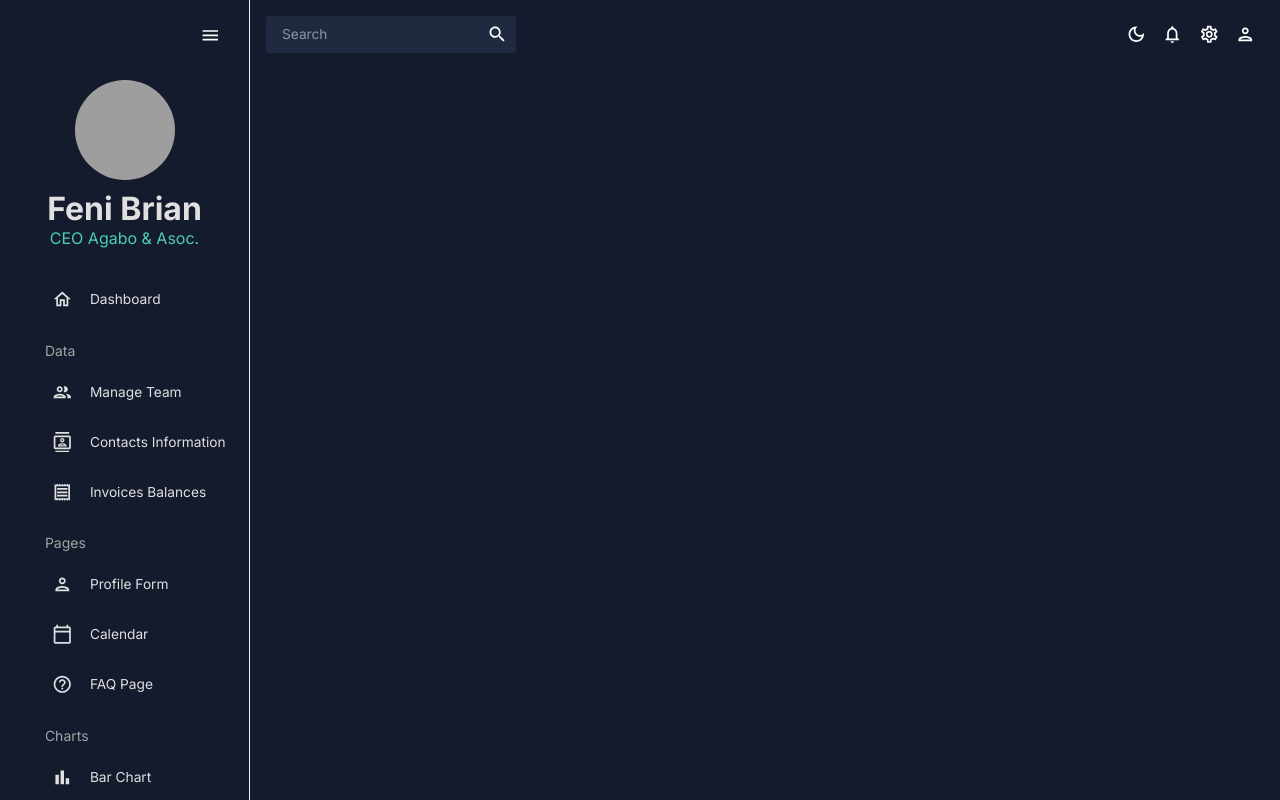
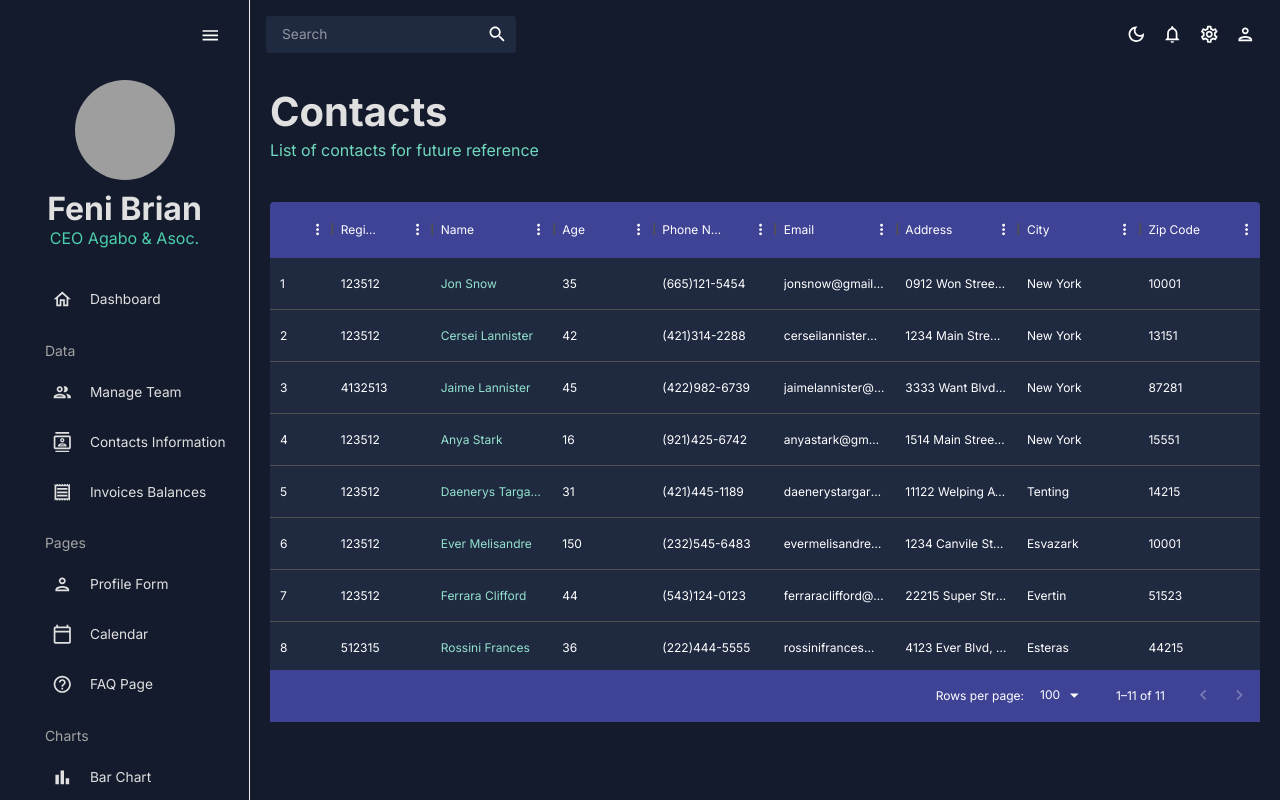
Before and after one commit to feni-brian/Honco, a React (Create React App) app: page /contacts in a window 1280 px wide. Shown: the top 800 px of the page. Built offline with nearby package versions, Linux system fonts and the light colour scheme; grey boxes are pictures that could not be loaded; the HTML template or start-up script is replaced by a standard one.

Commit message:
Added Contacts scene.

```diff
--- a/src/App.js
+++ b/src/App.js
@@ -1,6 +1,7 @@
 import { CssBaseline, ThemeProvider } from "@mui/material";
 import { useState } from "react";
 import { Route, Routes } from "react-router-dom";
+import Contacts from "./modules/contacts";
 import SideBar from "./modules/global/Sidebar";
 import TopBar from "./modules/global/Topbar";
 import Team from "./modules/team";
@@ -21,7 +22,7 @@
 						<Routes>
 							<Route path="/" element={<></>} />
 							<Route path="/team" element={<Team />} />
-							<Route path="/contacts" element={<></>} />
+							<Route path="/contacts" element={<Contacts />} />
 							<Route path="/invoices" element={<></>} />
 							<Route path="/form" element={<></>} />
 							<Route path="/bar" element={<></>} />
--- /dev/null
+++ b/src/modules/contacts/index.jsx
@@ -0,0 +1,95 @@
+import { Box, useTheme } from "@mui/material";
+import { DataGrid, GridToolbar } from "@mui/x-data-grid";
+import Header from "../../components/header";
+import { mockDataContacts } from "../../data/mock-data";
+import { tokens } from "../../theme";
+
+const Contacts = () => {
+	const theme = useTheme();
+	const colours = tokens(theme.palette.mode);
+
+	const columns = [
+		{
+			field: "id",
+			headerName: "ID",
+			flex: 0.5,
+		},
+		{
+			field: "registrarId",
+			headerName: "Registrar ID",
+		},
+		{
+			field: "name",
+			headerName: "Name",
+			flex: 1,
+			cellClassName: "name-column--cell",
+		},
+		{
+			field: "age",
+			headerName: "Age",
+			type: "number",
+			headerAlign: "left",
+			align: "left",
+		},
+		{
+			field: "phone",
+			headerName: "Phone Number",
+			flex: 1,
+		},
+		{
+			field: "email",
+			headerName: "Email",
+			flex: 1,
+		},
+		{
+			field: "address",
+			headerName: "Address",
+			flex: 1,
+		},
+		{
+			field: "city",
+			headerName: "City",
+			flex: 1,
+		},
+		{
+			field: "zipCode",
+			headerName: "Zip Code",
+			flex: 1,
+		},
+	];
+
+	return (
+		<Box m="20px">
+			<Header title="Contacts" subtitle="List of contacts for future reference" />
+			<Box
+				m="40px 0 0 0"
+				height="65vh"
+				sx={{
+					"& .MuiDataGrid-root": { border: "none" },
+					"& .MuiDataGrid-cell": { borderBottom: "none" },
+					"& .name-column--cell": { color: colours.greenAccent[300] },
+					"& .MuiDataGrid-columnHeaders": {
+						backgroundColor: colours.blueAccent[700],
+						borderBottom: "none",
+					},
+					"& .MuiDataGrid-virtualScroller": { backgroundColor: colours.primary[400] },
+					"& .MuiDataGrid-footerContainer": {
+						borderTop: "none",
+						backgroundColor: colours.blueAccent[700],
+					},
+					"& .MuiDataGrid-toolbarContainer .MuiButton-text": {
+						color: `${colours.grey[100]} !important`,
+					},
+				}}
+			>
+				<DataGrid
+					rows={mockDataContacts}
+					columns={columns}
+					slots={{ Toolbar: GridToolbar }}
+				/>
+			</Box>
+		</Box>
+	);
+};
+
+export default Contacts;
```
